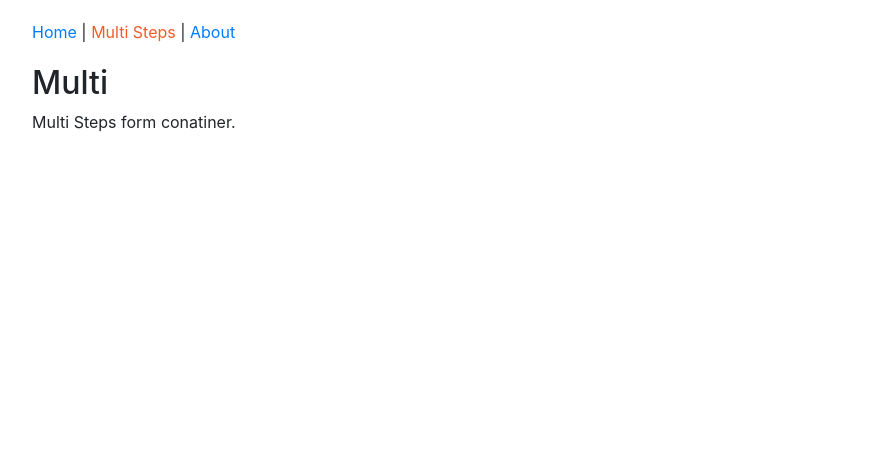
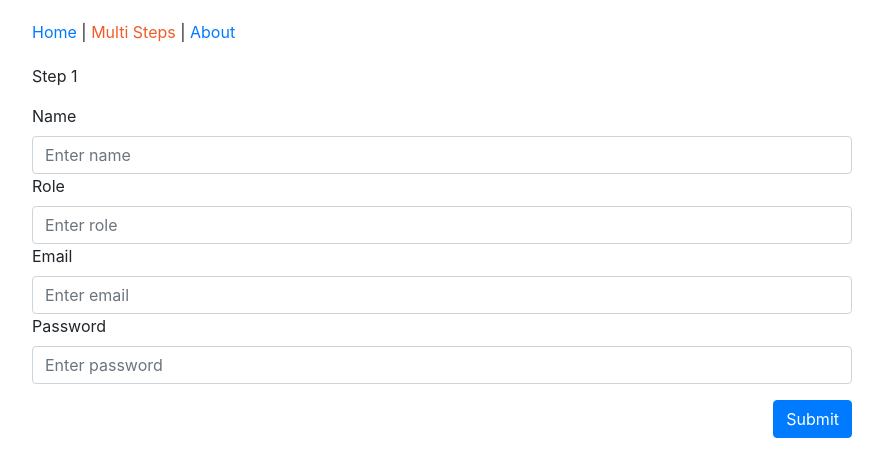
Before and after one commit to MarceloBarrera/multiform, a React app: page /multi-steps in a window 1280 px wide. Shown: the top 476 px of the page, without its empty margins (198-1081 px from the left). Built offline with nearby package versions, Linux system fonts and the light colour scheme.

Commit message:
multiform steps added

```diff
--- a/src/components/multi-steps/MuliSteps.js
+++ b/src/components/multi-steps/MuliSteps.js
@@ -1,12 +1,94 @@
 import React from "react";
+import Step1 from "./Step1";
+import Step2 from "./Step2";
+import StepResult from "./StepResult";
 
-const MultiSteps = () => (
-  <div>
-    <h2>Multi</h2>
-    <p>
-      Multi Steps form conatiner.
-    </p>
-  </div>
-);
+class MultiSteps extends React.Component {
+  state = {
+    currentStep: 1,
+    name: "",
+    role: "",
+    email: "",
+    password: "",
+    receiveUpdate: true,
+    receiveCommunication: false,
+  };
+
+  numberOfSteps = 2;
+
+  handleChange = (event) => {
+    const { name, value } = event.target;
+    console.log(name, value);
+    this.setState({
+      [name]: value,
+    });
+  };
+
+  handleChangeCheckbox = (event) => {
+    const { name, checked } = event.currentTarget;
+    this.setState({
+      [name]: checked,
+    });
+  };
+
+  handleSubmit = (event) => {
+    event.preventDefault();
+    this.next();
+    console.log(JSON.stringify(this.state, null, 2));
+  };
+
+  next = () => {
+    const { currentStep } = this.state;
+    this.setState({
+      currentStep: currentStep + 1,
+    });
+  };
+
+  render() {
+    const { currentStep } = this.state;
+    return (
+      <React.Fragment>
+        <p>Step {this.state.currentStep} </p>
+
+        <form onSubmit={this.handleSubmit}>
+          {currentStep === 1 && (
+            <Step1
+              handleChange={this.handleChange}
+              name={this.state.name}
+              email={this.state.email}
+              password={this.state.password}
+              role={this.state.role}
+            />
+          )}
+          {currentStep === 2 && (
+            <Step2
+              handleChange={this.handleChangeCheckbox}
+              receiveUpdate={this.state.receiveUpdate}
+              receiveCommunication={this.state.receiveCommunication}
+            />
+          )}
+          {currentStep === this.numberOfSteps + 1 && <StepResult />}
+
+          {currentStep < this.numberOfSteps ? (
+            <button
+              className="btn btn-primary float-right"
+              type="button"
+              onClick={this.next}
+            >
+              Submit
+            </button>
+          ) : currentStep === this.numberOfSteps ? (
+            <input
+              type="submit"
+              className="btn btn-primary float-right"
+              value="Submit"
+              disabled={false}
+            />
+          ) : null}
+        </form>
+      </React.Fragment>
+    );
+  }
+}
 
 export default MultiSteps;
--- /dev/null
+++ b/src/components/multi-steps/Step1.js
@@ -0,0 +1,59 @@
+import React from "react";
+import PropTypes from "prop-types";
+
+const Step1 = (props) => {
+  return (
+    <div className="form-group">
+      <label htmlFor="name">Name</label>
+      <input
+        className="form-control"
+        id="name"
+        name="name"
+        type="text"
+        placeholder="Enter name"
+        value={props.name}
+        onChange={props.handleChange}
+      />
+      <label htmlFor="role">Role</label>
+      <input
+        className="form-control"
+        id="role"
+        name="role"
+        type="text"
+        placeholder="Enter role"
+        value={props.role}
+        onChange={props.handleChange}
+      />
+      <label htmlFor="email">Email</label>
+      <input
+        className="form-control"
+        id="email"
+        name="email"
+        type="text"
+        placeholder="Enter email"
+        value={props.email}
+        onChange={props.handleChange}
+      />
+      <label htmlFor="password">Password</label>
+      <input
+        className="form-control"
+        id="password"
+        name="password"
+        type="password"
+        placeholder="Enter password"
+        value={props.password}
+        onChange={props.handleChange}
+      />
+    </div>
+  );
+};
+
+Step1.propTypes = {
+  name: PropTypes.string.isRequired,
+  role: PropTypes.string.isRequired,
+  email: PropTypes.string.isRequired,
+  password: PropTypes.string.isRequired,
+  handleChange: PropTypes.func.isRequired,
+};
+
+export default Step1;
--- /dev/null
+++ b/src/components/multi-steps/Step2.js
@@ -0,0 +1,41 @@
+import React from "react";
+import PropTypes from "prop-types";
+
+const Step2 = (props) => {
+  return (
+    <>
+      <div>
+        <input
+          id="receiveUpdate"
+          name="receiveUpdate"
+          type="checkbox"
+          checked={props.receiveUpdate}
+          onChange={props.handleChange}
+        />
+        <label htmlFor="receiveUpdate">
+          Receive update about Tray.io product by email
+        </label>
+      </div>
+      <div>
+        <input
+          id="receiveCommunication"
+          name="receiveCommunication"
+          type="checkbox"
+          checked={props.receiveCommunication}
+          onChange={props.handleChange}
+        />
+        <label htmlFor="receiveCommunication">
+          Receive communication by email
+        </label>
+      </div>
+    </>
+  );
+};
+
+Step2.propTypes = {
+  receiveUpdate: PropTypes.bool.isRequired,
+  receiveCommunication: PropTypes.bool.isRequired,
+  handleChange: PropTypes.func.isRequired,
+};
+
+export default Step2;
--- /dev/null
+++ b/src/components/multi-steps/StepResult.js
@@ -0,0 +1,15 @@
+import React from "react";
+
+const StepResult = () => {
+  return (
+    <>
+      <p>DONE!</p>
+      <p>
+        Please verify your email address you should have received an email from
+        us already.
+      </p>
+    </>
+  );
+};
+
+export default StepResult;
```
